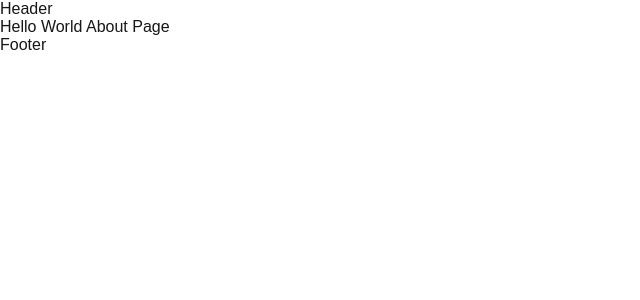
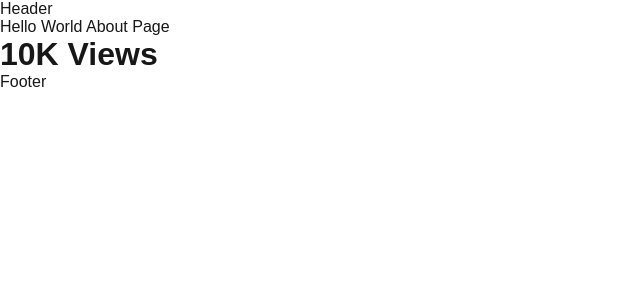
Before and after one commit to AbhayPatil2004/NEXTJS-, a Next.js app: page /Home in a window 1280 px wide. Shown: the top 300 px of the page, without its empty margins (0-640 px from the left). Built offline with nearby package versions, Linux system fonts and the light colour scheme.

Commit message:
Suspense revalidate

```diff
--- a/src/app/Home/about/[id]/page.js
+++ b/src/app/Home/about/[id]/page.js
@@ -13,6 +13,7 @@ export default async function About({ params , searchParams}){
     return(
         <div>
             Hello Params { id}
+            { id == "123" ? "Hello World" : "lkdjfkljzdfk"}
         </div>
     )
 }
--- a/src/app/Home/page.js
+++ b/src/app/Home/page.js
@@ -1,10 +1,15 @@
 import Link from "next/link";
+import View from "../component/view"
+import { Suspense } from "react";
 
 export default function Home(){
     return (
         <div>
             Hello World
             <Link href="Home/about"> About Page</Link>
+            <Suspense fallback="loading Views...">
+                <View/>
+            </Suspense>
         </div>
 
     )
--- /dev/null
+++ b/src/app/component/View.js
@@ -0,0 +1,9 @@
+export default async function views(){
+
+    await new Promise((resolve) => setTimeout(resolve,3000))
+    return(
+        <h1>
+            10K Views
+        </h1>
+    )
+}
```
Also changed, not shown: src/app/component/Text.js (added, +7 -0 lines), src/app/component/like.js (added, +7 -0 lines), src/app/component/page.js (added, +13 -0 lines).
